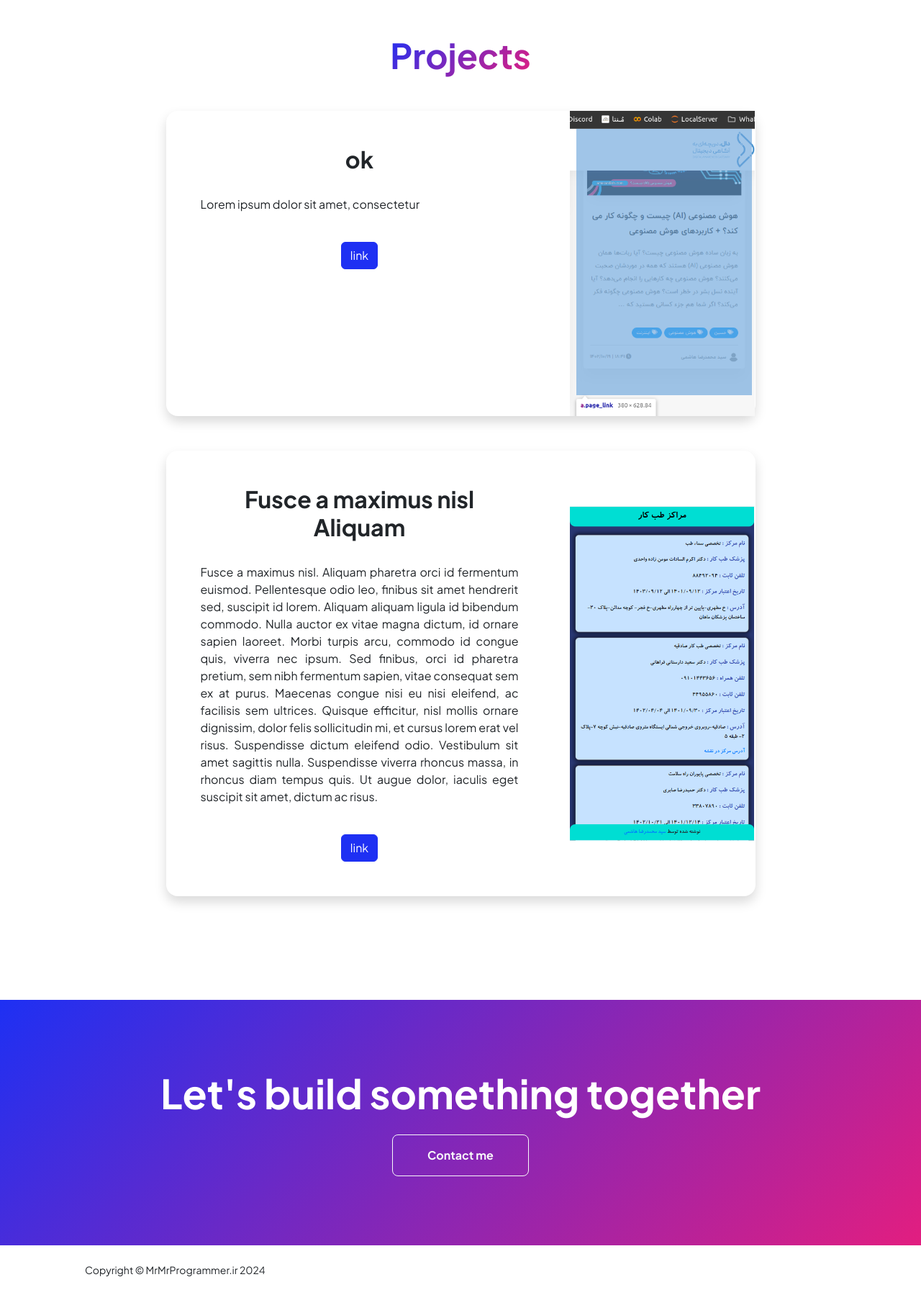
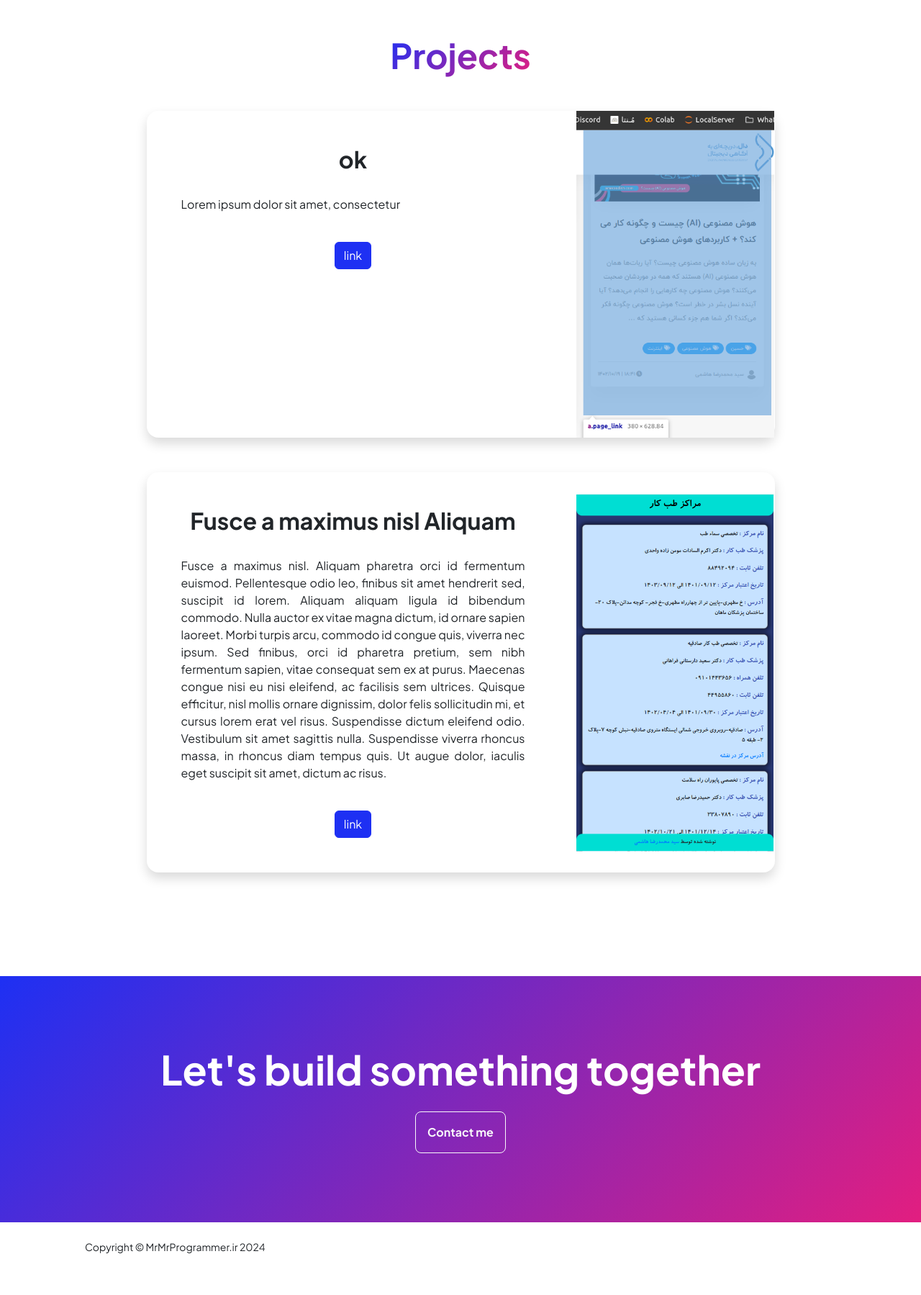
Before and after one commit to MrMrProgrammer/PersonalWebsite, a Django app: page /Projects/ in a window 1280 px wide. Shown: the part 69-1868 px from the top of the page at 72% size. After the commit the page ends 1811 px from the top, so only its background shows below. Run offline with Django 4.2, Linux system fonts and the light colour scheme; data comes from the database, SQL or seed files in the repository; parts of the project's set-up code (start-up, migrations or seed data) failed here and were passed over; some libraries are stand-ins or nearby versions.

Commit message:
Improved several features and facilities

```diff
--- a/Project/templates/Project/projects.html
+++ b/Project/templates/Project/projects.html
@@ -4,7 +4,7 @@
 {% block main %}
     <!-- Projects Section-->
     <section class="py-5">
-        <div class="container px-5 mb-5">
+        <div class="container px-5-new mb-5">
 
             <div class="text-center mb-5">
                 <h1 class="display-5 fw-bolder mb-0"><span class="text-gradient d-inline">Projects</span></h1>
@@ -50,10 +50,10 @@
 
     <!-- Call to action section-->
     <section class="py-5 bg-gradient-primary-to-secondary text-white">
-        <div class="container px-5 my-5">
+        <div class="container px-5-new my-5">
             <div class="text-center">
                 <h2 class="display-4 fw-bolder mb-4">Let's build something together</h2>
-                <a class="btn btn-outline-light btn-lg px-5 py-3 fs-6 fw-bolder" href="{% url 'Contact' %}">Contact me</a>
+                <a class="btn btn-outline-light btn-lg px-5-new py-3 fs-6 fw-bolder" href="{% url 'Contact' %}">Contact me</a>
             </div>
         </div>
     </section>
```
